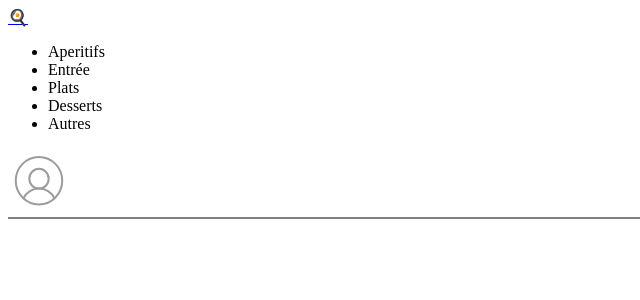
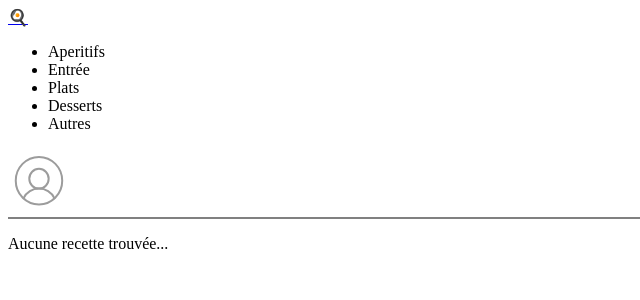
Before and after one commit to Efkat/Cook-in, a Symfony app: template templates/search/index.html.twig in a window 1280 px wide. Shown: the top 300 px of the page, without its empty margins (0-640 px from the left). Run offline with Twig, Linux system fonts and the light colour scheme; the template is opened without the code that fills it, so the values that code supplies are empty; some libraries are stand-ins or nearby versions.

Commit message:
Add no result found text

```diff
--- a/templates/search/index.html.twig
+++ b/templates/search/index.html.twig
@@ -1,5 +1,6 @@
 {% extends 'base.html.twig' %}
 {% block body %}
+    {% if recipes %}
     <ul>
         {% for recipe in recipes %}
             <li>
@@ -7,5 +8,8 @@
             </li>
         {% endfor %}
     </ul>
+    {% else %}
+        <p>Aucune recette trouvée...</p>
+    {% endif %}
 
 {% endblock %}
```
